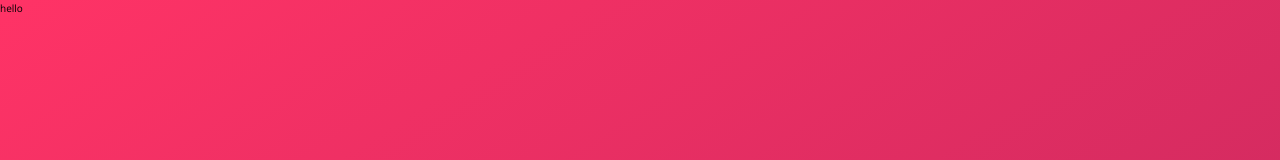
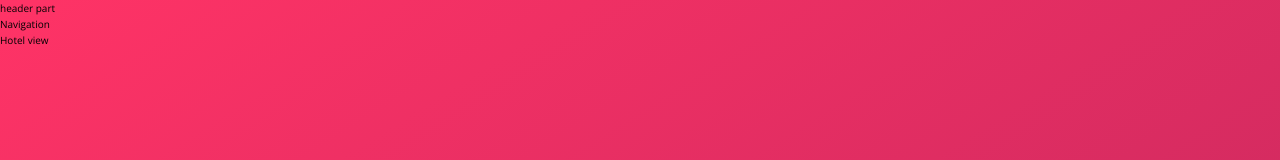
Before and after one commit to GavinZhang2012/trillo, a website: page index.html in a window 1280 px wide. Shown: the top 160 px of the page. Drawn offline with nearby package versions, Linux system fonts and the light colour scheme.

Commit message:
buid html layout

```diff
--- a/index.html
+++ b/index.html
@@ -14,6 +14,18 @@
     <title>trillo &mdash; Your all-in-one booking app</title>
   </head>
   <body>
-    <p>hello</p>
+    <div class="container">
+      <header class="header">
+        header part
+      </header>
+      <div class="content">
+        <nav class="sidebar">
+          Navigation
+        </nav>
+        <main class="hotel-view">
+          Hotel view
+        </main>
+      </div>
+    </div>
   </body>
 </html>
```
